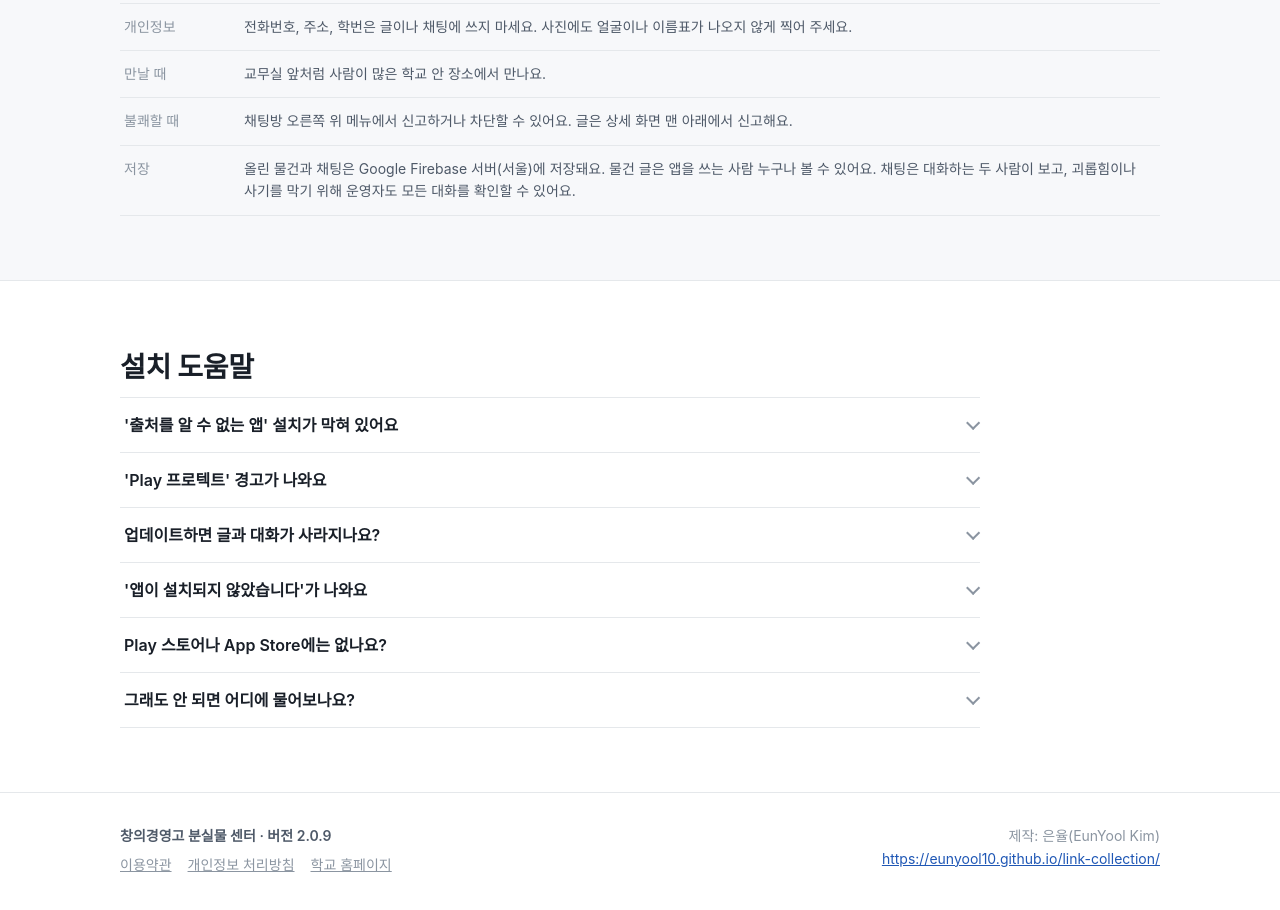
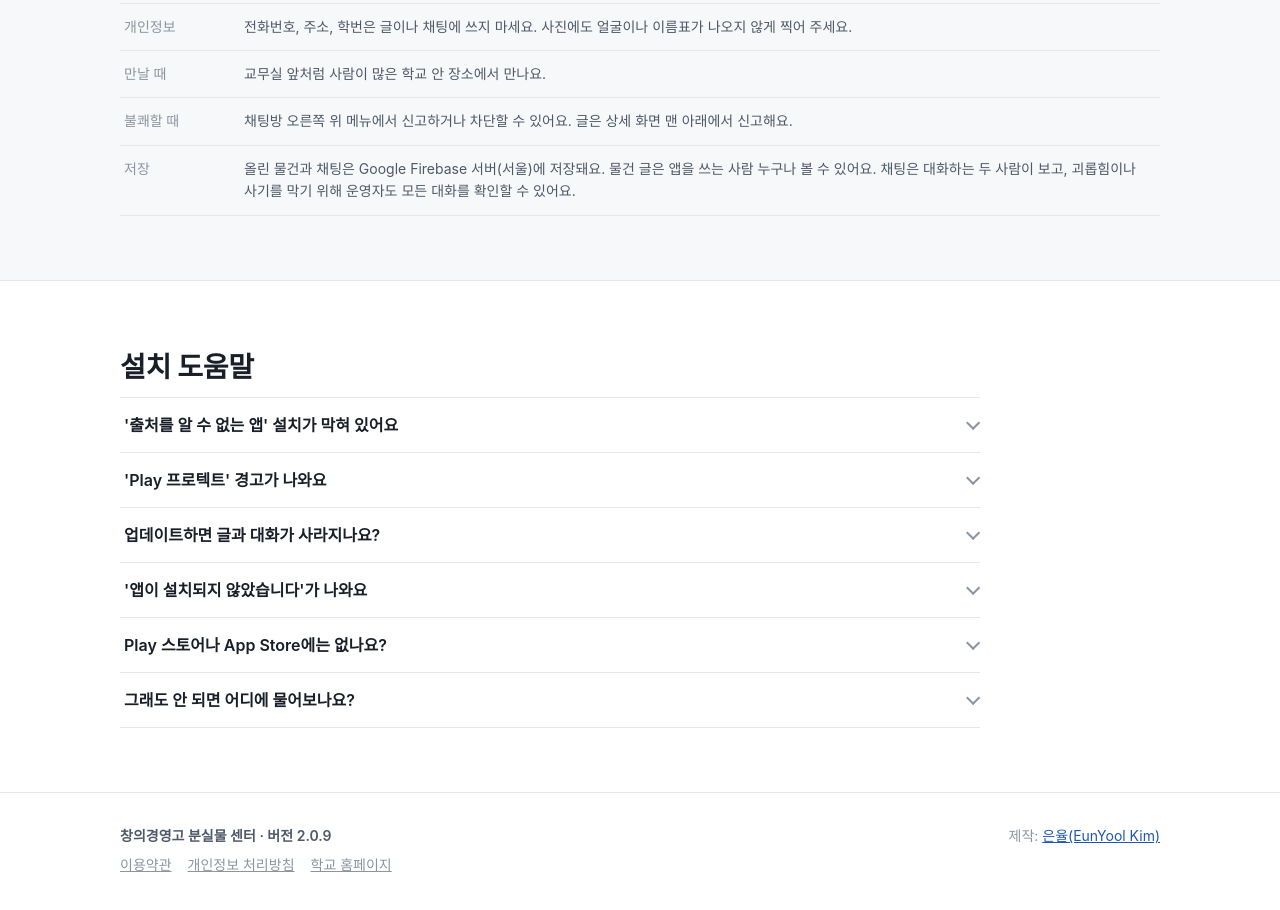
Before and after one commit to EunYool10/eunyool10.github.io, a plain HTML site: page changui-lost-found/index.html in a window 1280 px wide. Shown: the part 3313-4223 px from the top of the page. Drawn offline with Linux system fonts and the light colour scheme; a web font is replaced by a local one.

Commit message:
분실물 센터 설치 페이지: 제작자 이름에 링크

```diff
--- a/changui-lost-found/index.html
+++ b/changui-lost-found/index.html
@@ -286,8 +286,7 @@
         <p class="foot-links"><a href="app/#/terms">이용약관</a><a href="app/#/privacy">개인정보 처리방침</a><a href="https://cem-h.goegm.kr/cem-h/main.do" target="_blank" rel="noopener">학교 홈페이지</a></p>
       </div>
       <div class="maker">
-        <p>제작: 은율(EunYool Kim)</p>
-        <p><a href="https://eunyool10.github.io/link-collection/" target="_blank" rel="noopener">https://eunyool10.github.io/link-collection/</a></p>
+        <p>제작: <a href="https://eunyool10.github.io/link-collection/" target="_blank" rel="noopener">은율(EunYool Kim)</a></p>
       </div>
     </div>
   </footer>
```
